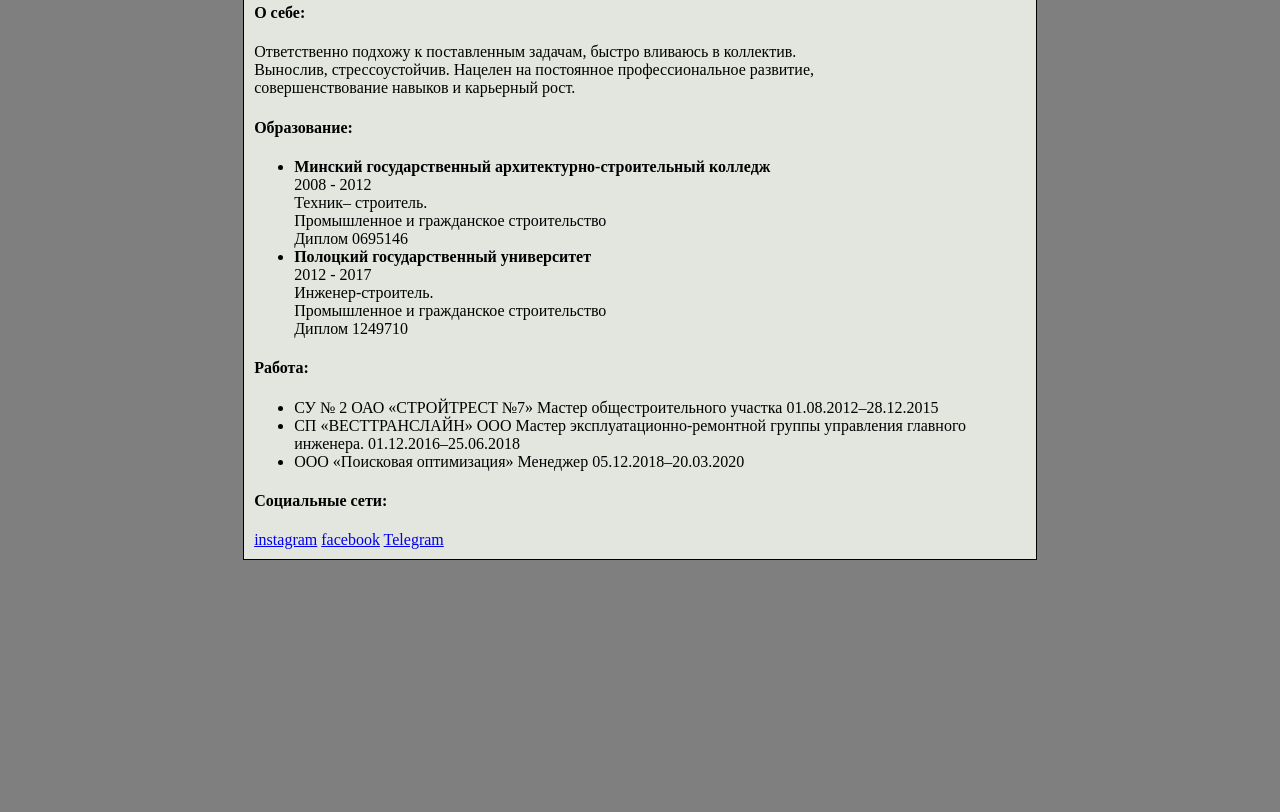
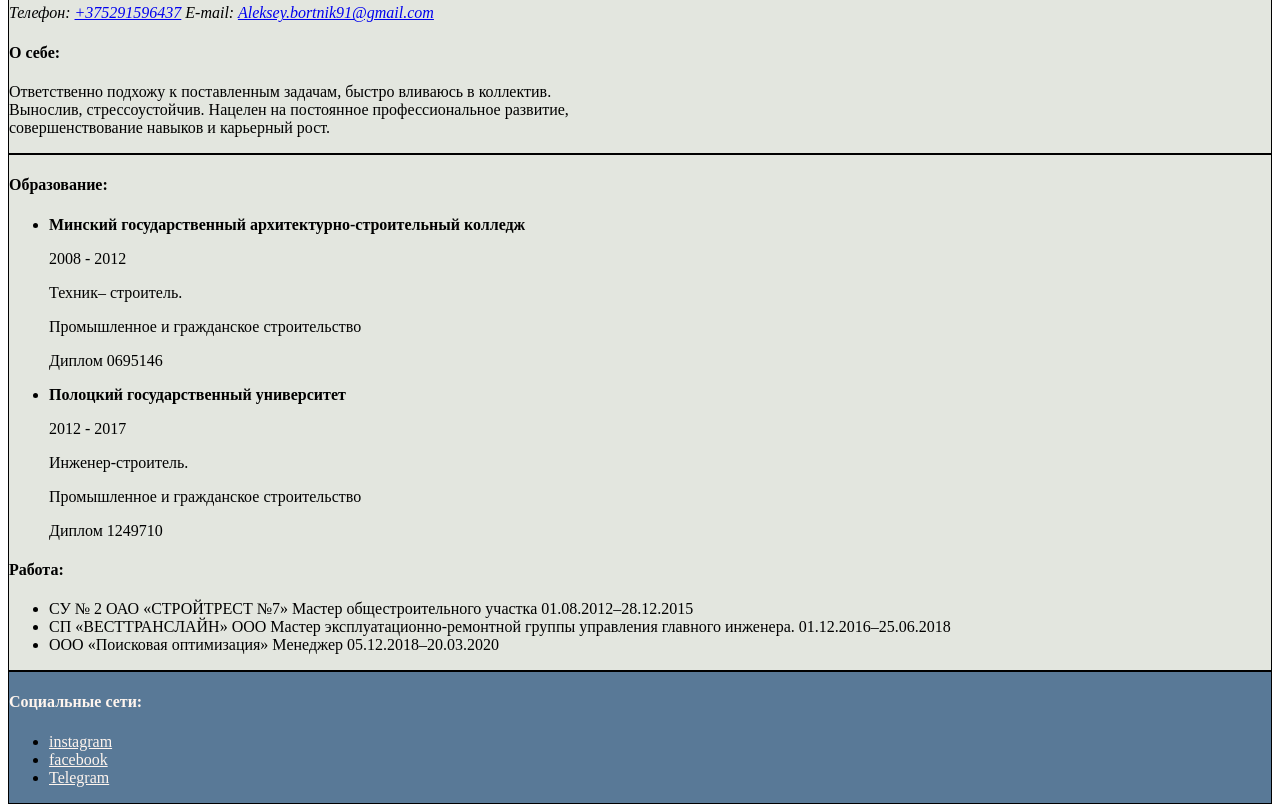
Before and after one commit to Aleksey-Bortnik/lesson-1, a plain HTML site: page index.html in a window 1280 px wide. Shown: the part 287-1099 px from the top of the page. Before the commit the page ends 855 px from the top, so only its background shows below. Drawn offline with Linux system fonts and the light colour scheme.

Commit message:
CSS moved to style attributes

```diff
--- a/index.html
+++ b/index.html
@@ -5,56 +5,45 @@
     <meta charset="UTF-8">
     <meta name="viewport" content="width=device-width, initial-scale=1.0">
     <title>Алексей Бортник</title>
-    <style>
-        body {
-            background-color: rgba(104, 104, 104, 0.849);
 
-            max-width: 210mm;
-            margin-left: auto;
-            margin-right: auto;
-        }
-    </style>
 </head>
 
 <body>
-
+    <header>
+        <h1 style="font-size: 1px;">Front End Junior Developer</h1>
         <div style="background-color: #e3e6df; border: 1px solid black;">
-        <div style="margin: 10px">
+            <div style="margin: 10px"></div>
                 <img src="cv_photo.jpg" height="200" alt="Какая есть)))">
 
-            <span style="float: right; padding-top: 130px;">
+                <h2>Бортник Алексей Григорьевич</h2>
+                <address>
                     Телефон: <a href="tel:+375291596437">+375291596437</a>
-                <br>
                     E-mail: <a href="mailto:aleksey.bortnik91@gmail.com"> Aleksey.bortnik91@gmail.com</a>
-            </span>
-            <h2>Бортник Алексей Григорьевич</h2>
-
+                </address>
                 <h4>О себе:</h4>
-
-            <div> Ответственно подхожу к поставленным задачам, быстро вливаюсь в коллектив.
+                <p>
+                    Ответственно подхожу к поставленным задачам, быстро вливаюсь в коллектив.<br>
+                    Вынослив, стрессоустойчив. Нацелен на постоянное профессиональное развитие,<br>
+                    совершенствование навыков и карьерный рост.
+                </p>
                 </div>
-            <div>
-                Вынослив, стрессоустойчив. Нацелен на постоянное профессиональное развитие,
-            </div>
-            <div>совершенствование навыков и карьерный рост.</div>
-
+    </header>
+    <main style="background-color: #e3e6df; border: 1px solid black;">
         <h4>Образование:</h4>
         <ul>
             <li>
                 <b>Минский государственный архитектурно-строительный колледж</b>
-
-                    <div>2008 - 2012</div>
-                    <div>Техник– строитель.</div>
-                    <div>Промышленное и гражданское строительство</div>
-                    <div>Диплом 0695146</div>
+                <p>2008 - 2012</p>
+                <p>Техник– строитель.</p>
+                <p>Промышленное и гражданское строительство</p>
+                <p>Диплом 0695146</p>
             </li>
             <li>
                 <b>Полоцкий государственный университет</b>
-
-                    <div>2012 - 2017</div>
-                    <div>Инженер-строитель.</div>
-                    <div>Промышленное и гражданское строительство</div>
-                    <div>Диплом 1249710</div>
+                <p>2012 - 2017</p>
+                <p>Инженер-строитель.</p>
+                <p>Промышленное и гражданское строительство</p>
+                <p>Диплом 1249710</p>
             </li>
         </ul>
 
@@ -73,12 +62,17 @@
                 05.12.2018–20.03.2020</li>
 
         </ul>
-            <h4>Социальные сети:</h4>
-            <a href="https://instagram.com/aleksey_md15">instagram</a>
-            <a href="https://www.facebook.com/profile.php?id=100034052861910">facebook</a>
-            <a href="https://t.me/Aleksey_md15">Telegram</a>
-        </div>
-    </div>
+    </main>
+    <footer style="background-color: #597997; border: 1px solid black;">
+        <h4 style="color: seashell;">Социальные сети:</h4>
+        <ul>
+            <li><a style="color: seashell;" href="https://instagram.com/aleksey_md15">instagram</a></li>
+            <li><a style="color: seashell;" href="https://www.facebook.com/profile.php?id=100034052861910">facebook</a>
+            </li>
+            <li><a style="color: seashell;" href="https://t.me/Aleksey_md15">Telegram</a></li>
+        </ul>
+
+    </footer>
 </body>
 
 </html>
```
Lines whose indentation alone changed are shown as unchanged.
